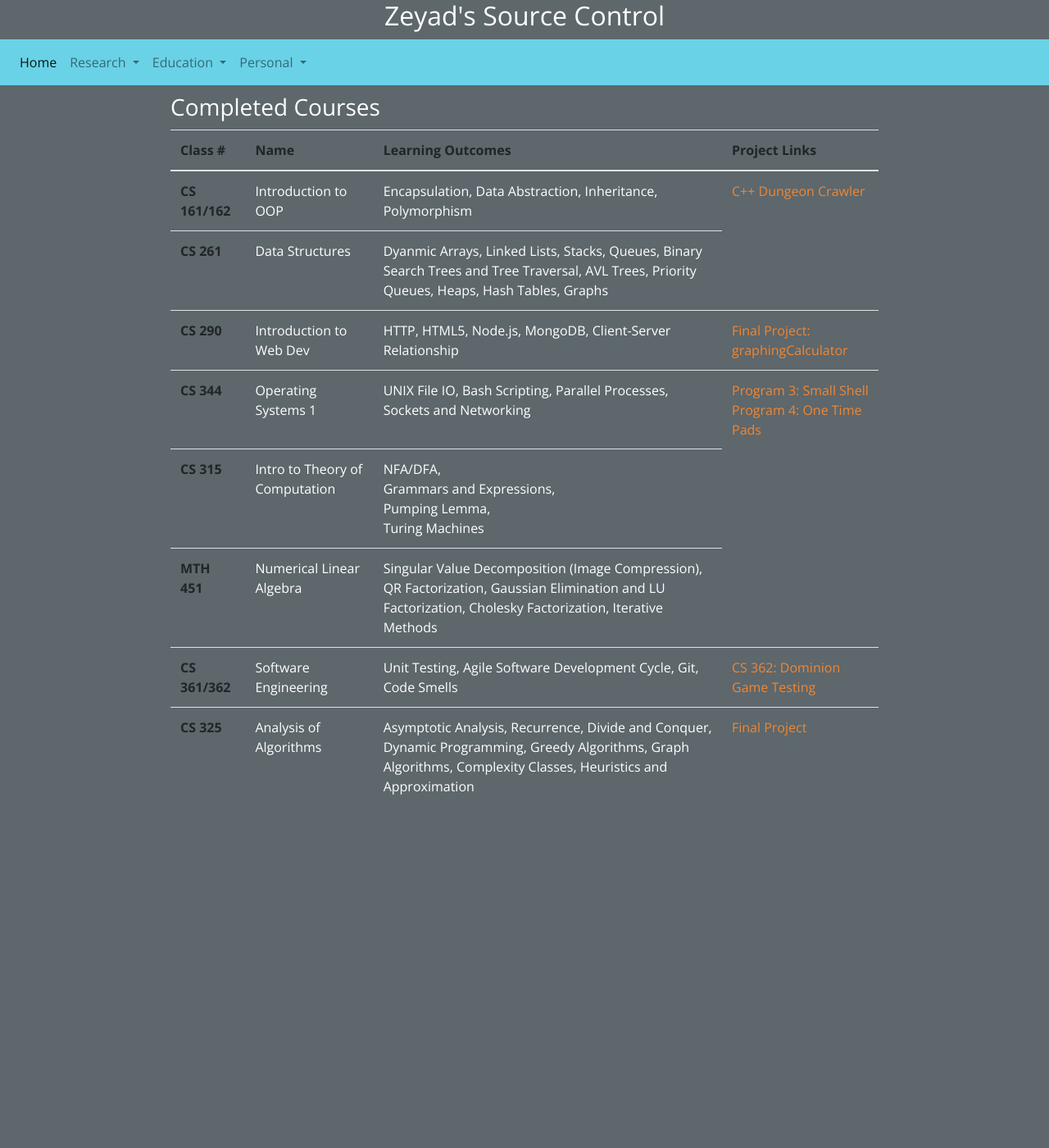
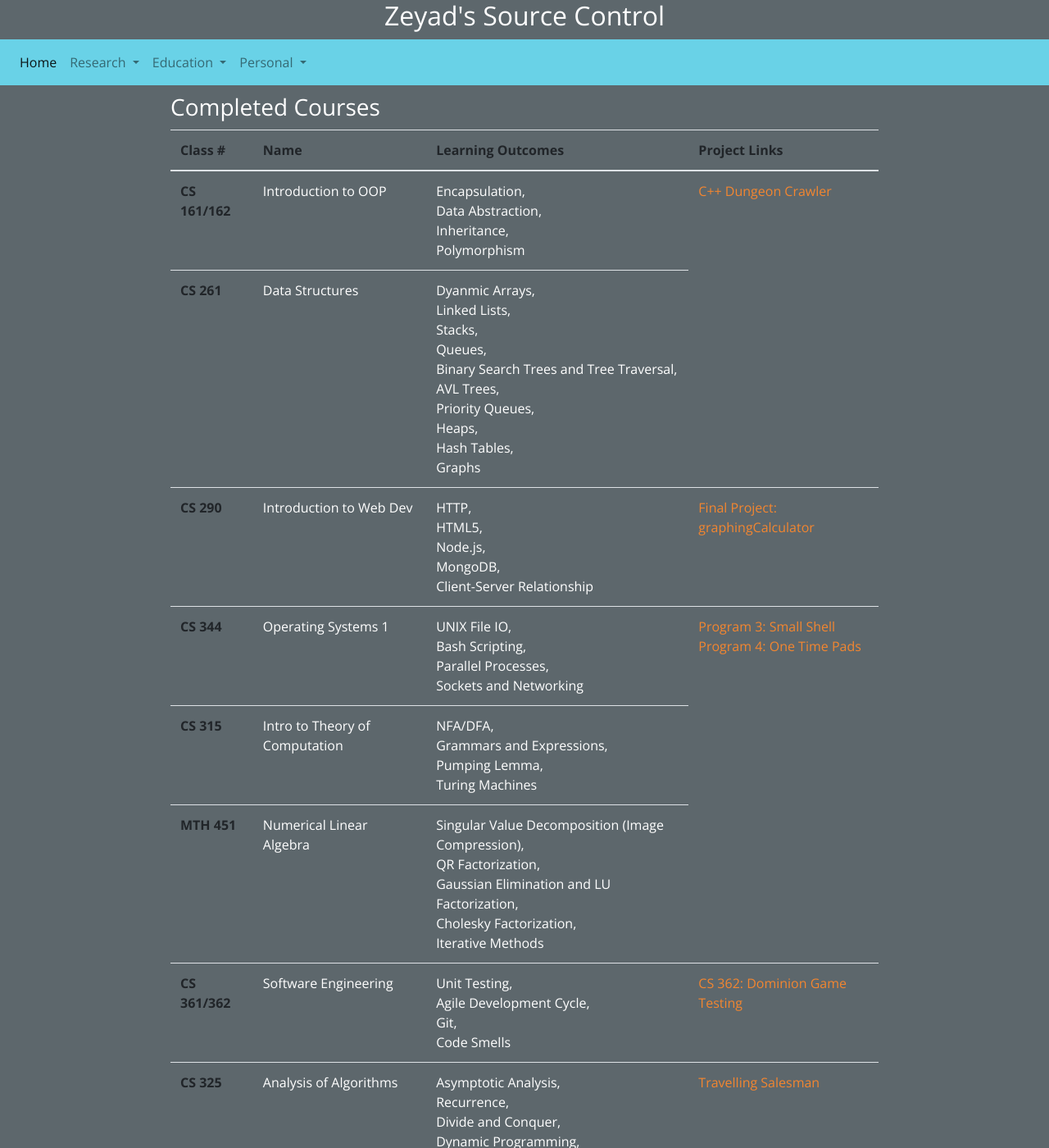
Before and after one commit to zshureih/zshureih.github.io, a Jekyll site: the page built from content/Education/classList.html, in a window 1280 px wide and 1400 px high. Shown: the whole window at 82% size. Built offline with Jekyll 4.4.1, drawn with Linux system fonts in a browser that asks for light colours; some of the changed text lies outside the part shown.

Commit message:
added breaks to all classes

```diff
--- a/content/Education/classList.html
+++ b/content/Education/classList.html
@@ -20,7 +20,12 @@ title: Classes
             <tr>
                 <th scope="row">CS 161/162</th>
                 <td>Introduction to OOP</td>
-                <td>Encapsulation, Data Abstraction, Inheritance, Polymorphism</td>
+                <td>
+                    Encapsulation,
+                    <br>Data Abstraction,
+                    <br>Inheritance,
+                    <br>Polymorphism
+                </td>
                 <td>
                     <a href="https://github.com/zshureih/dungeon-game">
                         C++ Dungeon Crawler
@@ -30,12 +35,29 @@ title: Classes
             <tr>
                 <th scope="row">CS 261</th>
                 <td>Data Structures</td>
-                <td>Dyanmic Arrays, Linked Lists, Stacks, Queues, Binary Search Trees and Tree Traversal, AVL Trees, Priority Queues, Heaps, Hash Tables, Graphs</td>
+                <td>
+                    Dyanmic Arrays,
+                    <br>Linked Lists,
+                    <br>Stacks,
+                    <br>Queues,
+                    <br>Binary Search Trees and Tree Traversal,
+                    <br>AVL Trees,
+                    <br>Priority Queues,
+                    <br>Heaps,
+                    <br>Hash Tables,
+                    <br>Graphs
+                </td>
             </tr>
             <tr>
                 <th scope="row">CS 290</th>
                 <td>Introduction to Web Dev</td>
-                <td>HTTP, HTML5, Node.js, MongoDB, Client-Server Relationship</td>
+                <td>
+                    HTTP,
+                    <br>HTML5,
+                    <br>Node.js,
+                    <br>MongoDB,
+                    <br>Client-Server Relationship
+                </td>
                 <td>
                     <a href="https://github.com/zshureih/graphingCalculator.CS290">
                         Final Project: graphingCalculator
@@ -45,7 +67,12 @@ title: Classes
             <tr>
                 <th scope="row">CS 344</th>
                 <td>Operating Systems 1</td>
-                <td>UNIX File IO, Bash Scripting, Parallel Processes, Sockets and Networking</td>
+                <td>
+                    UNIX File IO,
+                    <br>Bash Scripting,
+                    <br>Parallel Processes,
+                    <br>Sockets and Networking
+                </td>
                 <td>
                     <a href="https://github.com/zshureih/smallShell">
                         Program 3: Small Shell
@@ -68,12 +95,23 @@ title: Classes
             <tr>
                 <th scope="row">MTH 451</th>
                 <td>Numerical Linear Algebra</td>
-                <td>Singular Value Decomposition (Image Compression), QR Factorization, Gaussian Elimination and LU Factorization, Cholesky Factorization, Iterative Methods</td>
+                <td>
+                    Singular Value Decomposition (Image Compression),
+                    <br>QR Factorization,
+                    <br>Gaussian Elimination and LU Factorization,
+                    <br>Cholesky Factorization,
+                    <br>Iterative Methods
+                </td>
             </tr>
             <tr>
                 <th scope="row">CS 361/362</th>
                 <td>Software Engineering</td>
-                <td>Unit Testing, Agile Software Development Cycle, Git, Code Smells</td>
+                <td>
+                    Unit Testing,
+                    <br>Agile Development Cycle,
+                    <br>Git,
+                    <br>Code Smells
+                </td>
                 <td>
                     <a href="https://github.com/zshureih/CS362-W2020">
                         CS 362: Dominion Game Testing
@@ -83,10 +121,19 @@ title: Classes
             <tr>
                 <th scope="row">CS 325</th>
                 <td>Analysis of Algorithms</td>
-                <td>Asymptotic Analysis, Recurrence, Divide and Conquer, Dynamic Programming, Greedy Algorithms, Graph Algorithms, Complexity Classes, Heuristics and Approximation</td>
+                <td>
+                    Asymptotic Analysis,
+                    <br>Recurrence,
+                    <br>Divide and Conquer,
+                    <br>Dynamic Programming,
+                    <br>Greedy Algorithms,
+                    <br>Graph Algorithms,
+                    <br>Complexity Classes,
+                    <br>Heuristics and Approximation
+                </td>
                 <td>
                     <a href="#">
-                        Final Project
+                        Travelling Salesman
                     </a>
                 </td>
             </tr>
```
